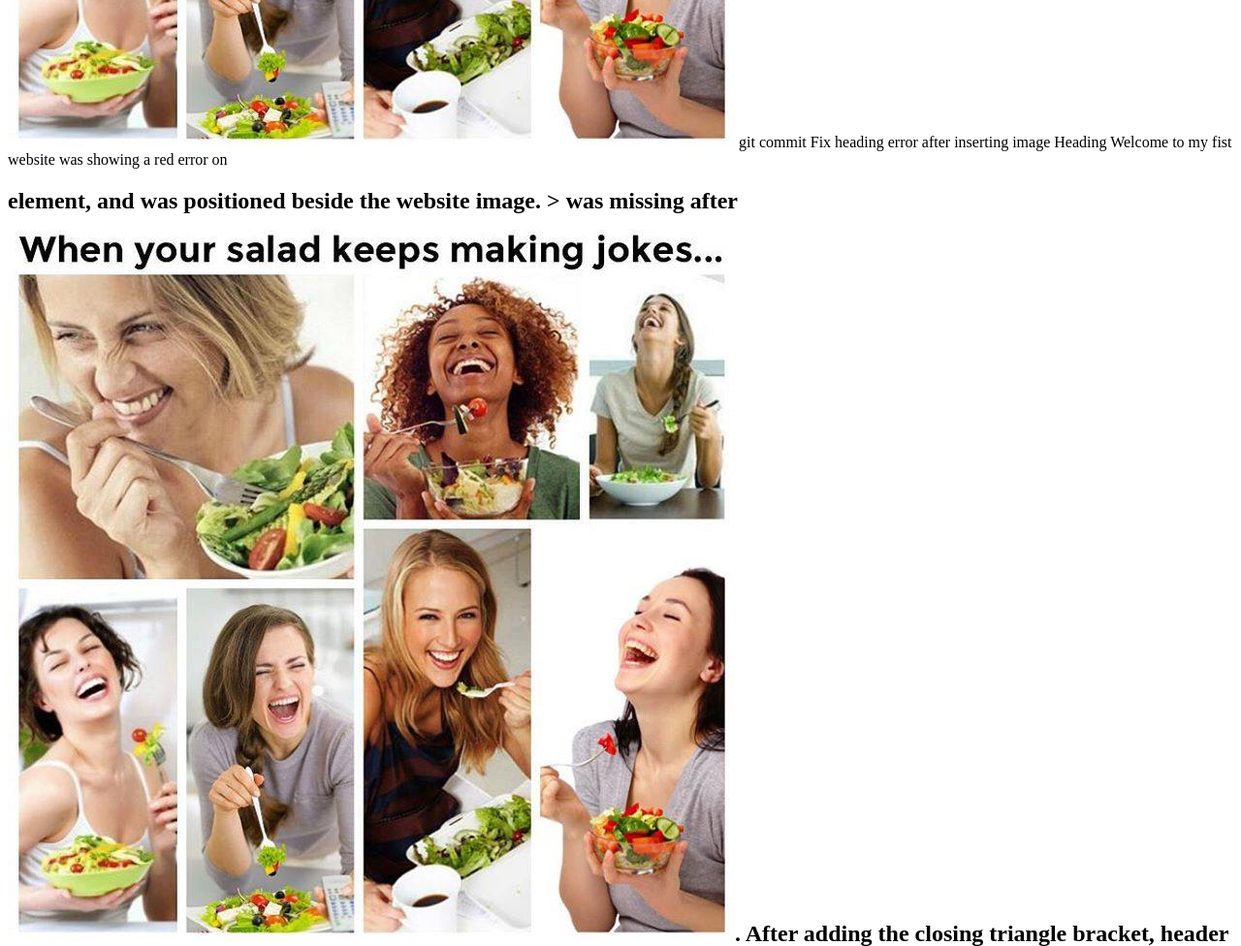
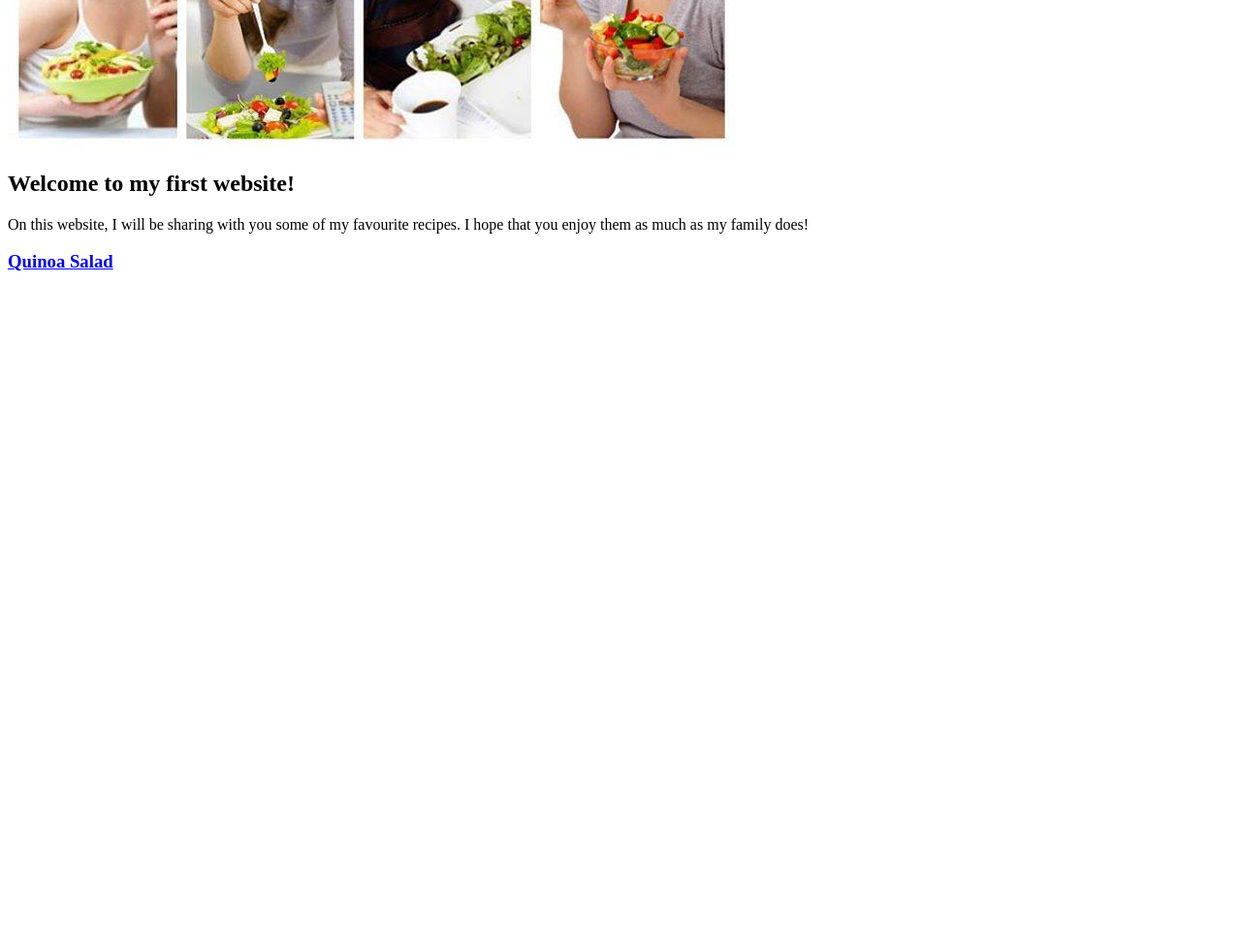
Before and after one commit to DohBae/Recipes-Project-The-Odin-Project-, a plain HTML site: page index.html in a window 1280 px wide. Shown: the part 678-1654 px from the top of the page at 97% size. After the commit the page ends 978 px from the top, so only its background shows below. Drawn offline with Linux system fonts and the light colour scheme.

Commit message:
Add link to quinoa salad on website

```diff
--- a/index.html
+++ b/index.html
@@ -6,16 +6,13 @@
     </head>
 
     <body>
-        <h1>Bailee's Favourite Recipes!</h1>
+        <h1>Odin Recipes</h1>
+
         <img src="./images/salad.jpg">
-        git commit Fix heading error after inserting image
 
-Heading Welcome to my fist website was showing a red error on <h2>
-element, and was positioned beside the website image. > was missing
-after <img src="./images/salad.jpg">. After adding the closing triangle
-bracket, header 2 is showing up with proper formatting on it's own
-line.
-       <p> <h2>Welcome to my first website!</h2></p>
+        <p> <h2>Welcome to my first website!</h2></p>
         <p>On this website, I will be sharing with you some of my favourite recipes. I hope that you enjoy them as much as my family does!</p>
+
+        <a href="./recipes/quinoa-salad.html"> <h3>Quinoa Salad</h3></a>
     </body>
 </html>
```
